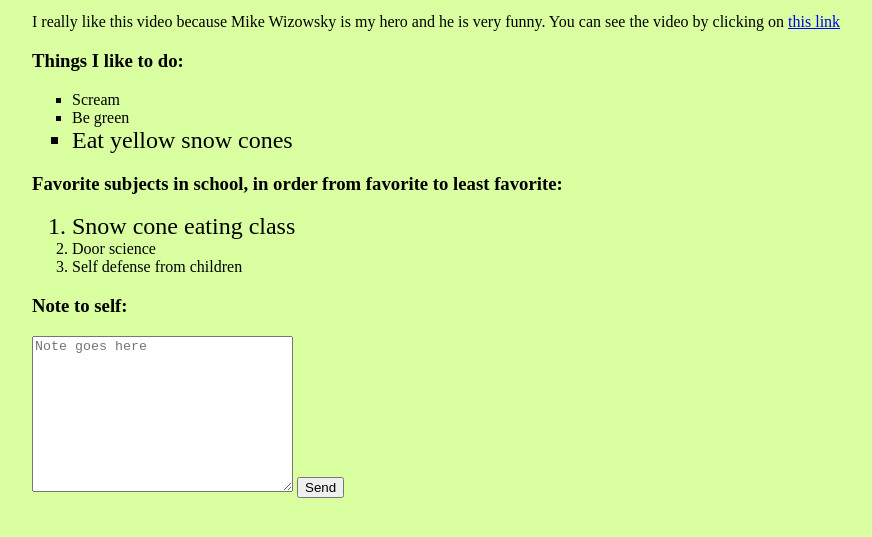
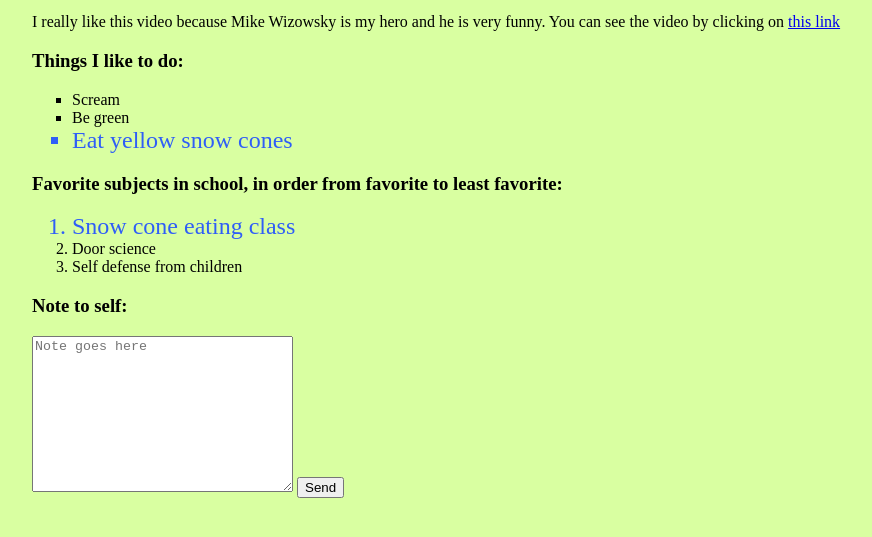
Before and after one commit to haydenhoopes/btech-summer-camp-2021-day-1, a plain HTML site: page index.html in a window 1280 px wide. Shown: the part 179-716 px from the top of the page, without its empty margins (68-940 px from the left). Drawn offline with Linux system fonts and the light colour scheme.

Commit message:
added index.md

```diff
--- a/style.css
+++ b/style.css
@@ -15,4 +15,5 @@ ul {
 
 .coolStuff {
     font-size: x-large;
+    color:rgb(47, 94, 247)
 }
```
